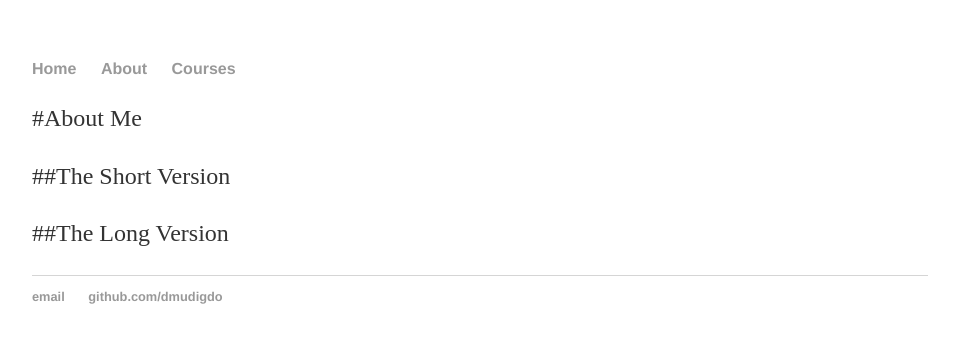
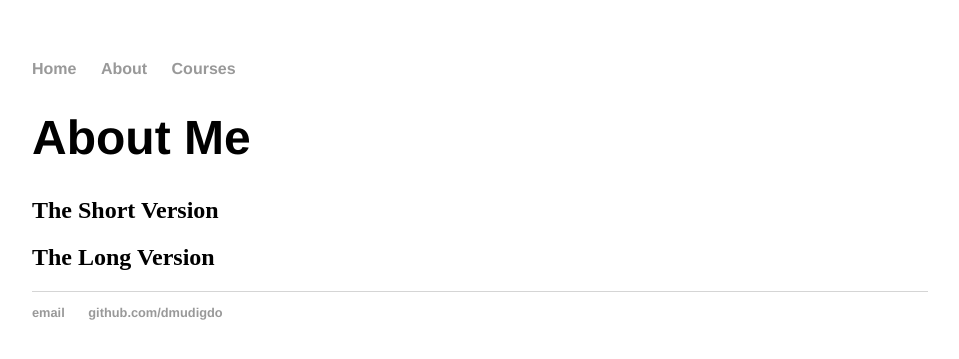
Before and after one commit to didijazz/didijazz.github.io, a Jekyll site: the page built from about/index.md, in a window 1280 px wide. Shown: the top 359 px of the page, without its empty margins (160-1119 px from the left). Built offline with Jekyll 4.4.1, drawn with Linux system fonts in a browser that asks for light colours.

Commit message:
Added spaces before the ##

```diff
--- a/about/index.md
+++ b/about/index.md
@@ -2,8 +2,9 @@
 layout: default
 title: About Didi Mudigdo
 ---
-#About Me
 
-##The Short Version
+# About Me
 
-##The Long Version
+## The Short Version
+
+## The Long Version
```
